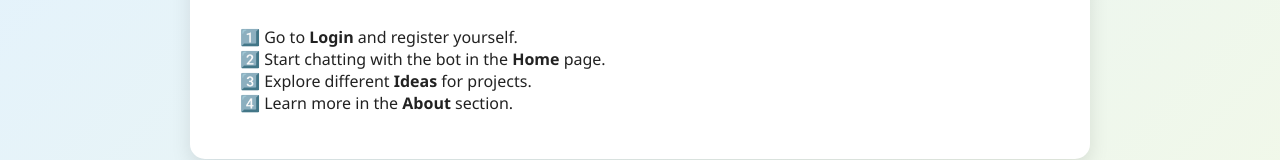
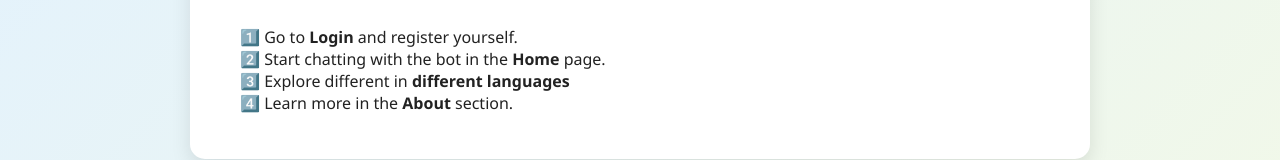
Before and after one commit to RITIKASARKAR/Ritika_Sarkar, a plain HTML site: page about.html in a window 1280 px wide. Shown: the part 164-324 px from the top of the page. Drawn offline with Linux system fonts and the light colour scheme.

Commit message:
Update about.html
Signed-off-by: RITIKASARKAR <sarkar.ritika.2006.me@gmail.com>

```diff
--- a/about.html
+++ b/about.html
@@ -24,7 +24,7 @@
   <div class="glass instructions">
     <p>1️⃣ Go to <b>Login</b> and register yourself.</p>
     <p>2️⃣ Start chatting with the bot in the <b>Home</b> page.</p>
-    <p>3️⃣ Explore different <b>Ideas</b> for projects.</p>
+    <p>3️⃣ Explore different in <b>different languages</b> </p>
     <p>4️⃣ Learn more in the <b>About</b> section.</p>
   </div>
 </section>
```
